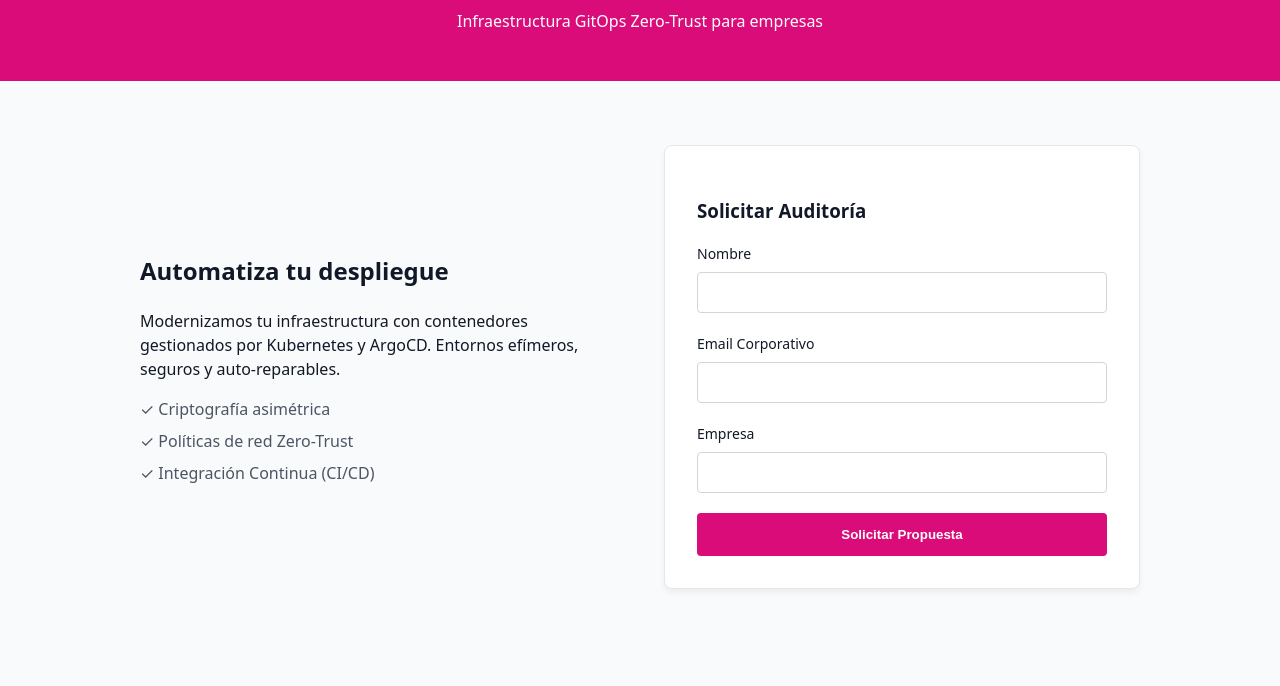
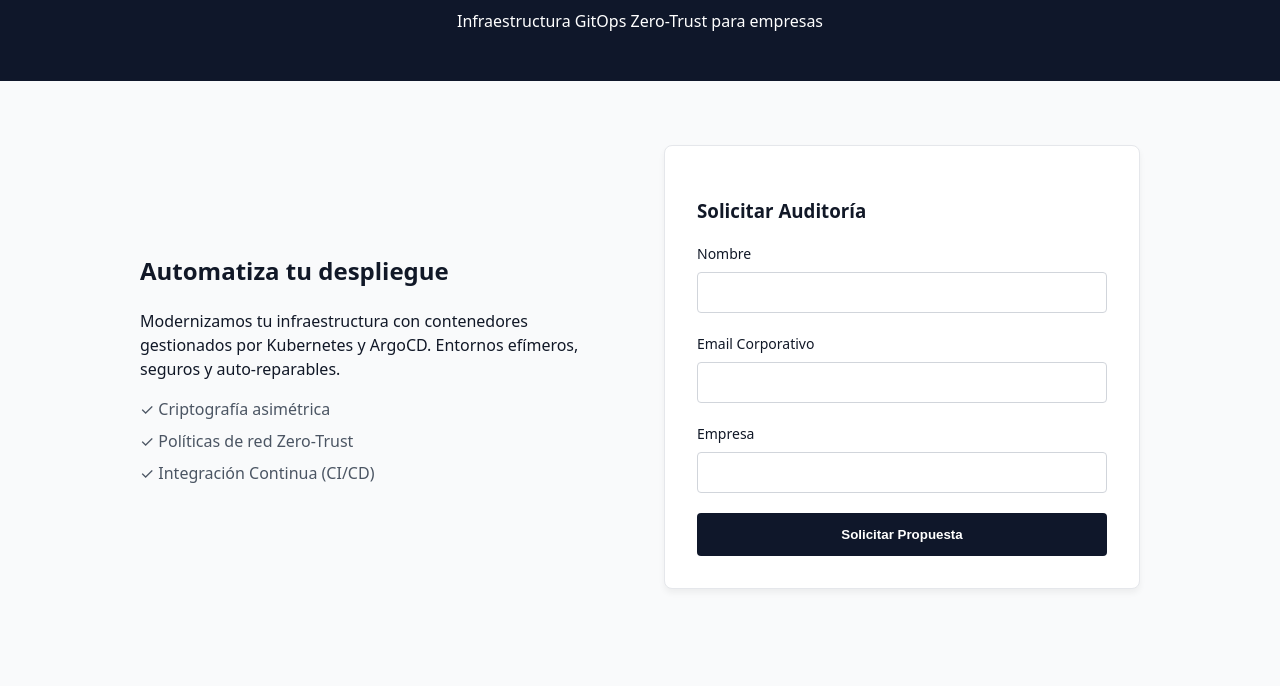
Before and after one commit to ieszaidinvergeles/2-asir-bil-pasir-mario-sanchez-gutierrez, a plain HTML site: page apps/frontend/index.html in a window 1280 px wide. Shown: the part 114-800 px from the top of the page. Drawn offline with Linux system fonts and the light colour scheme.

Commit message:
style: update primary color to dark slate

```diff
--- a/apps/frontend/css/styles.css
+++ b/apps/frontend/css/styles.css
@@ -2,7 +2,7 @@
 :root {
     --bg-color: #f9fafb;
     --text-color: #111827;
-    --primary-color: #da0c7a;
+    --primary-color: #0f172a;
     --border-color: #e5e7eb;
     --input-border: #d1d5db;
     --success-bg: #dcfce3;
```
